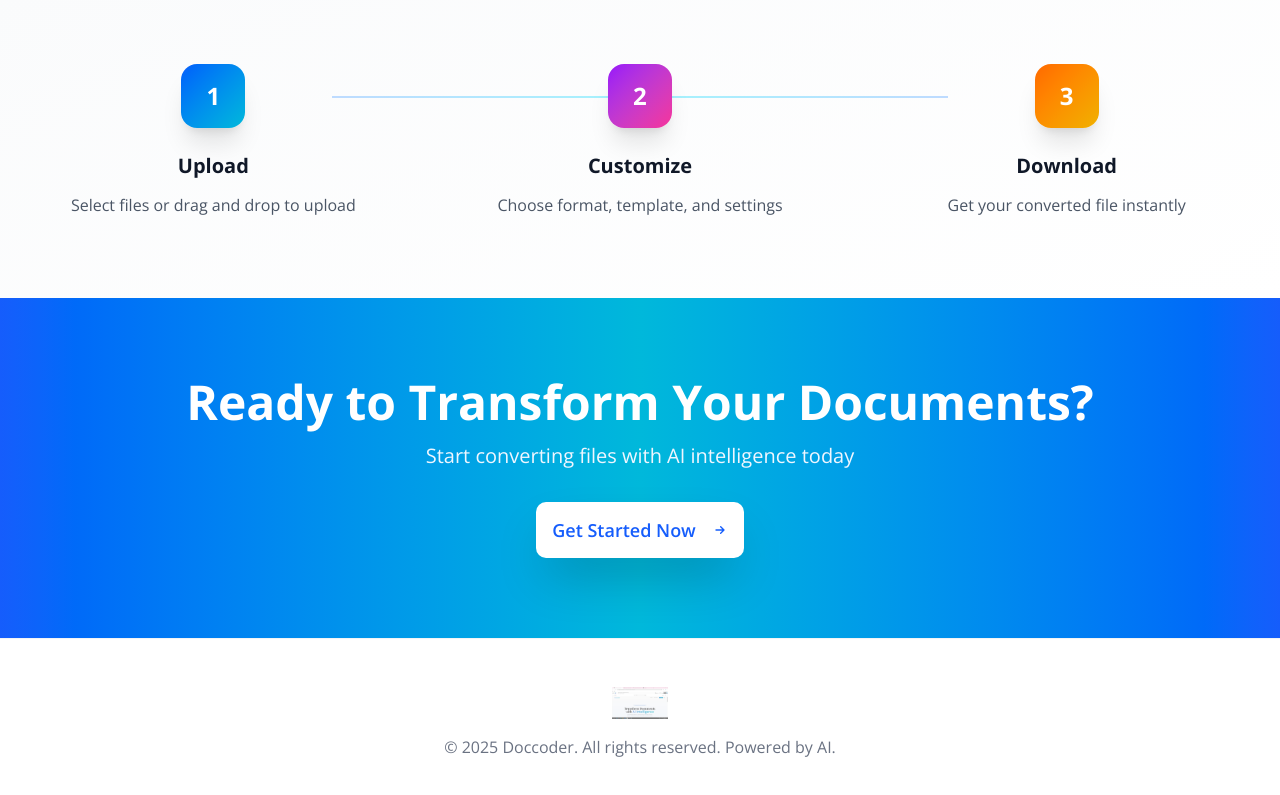
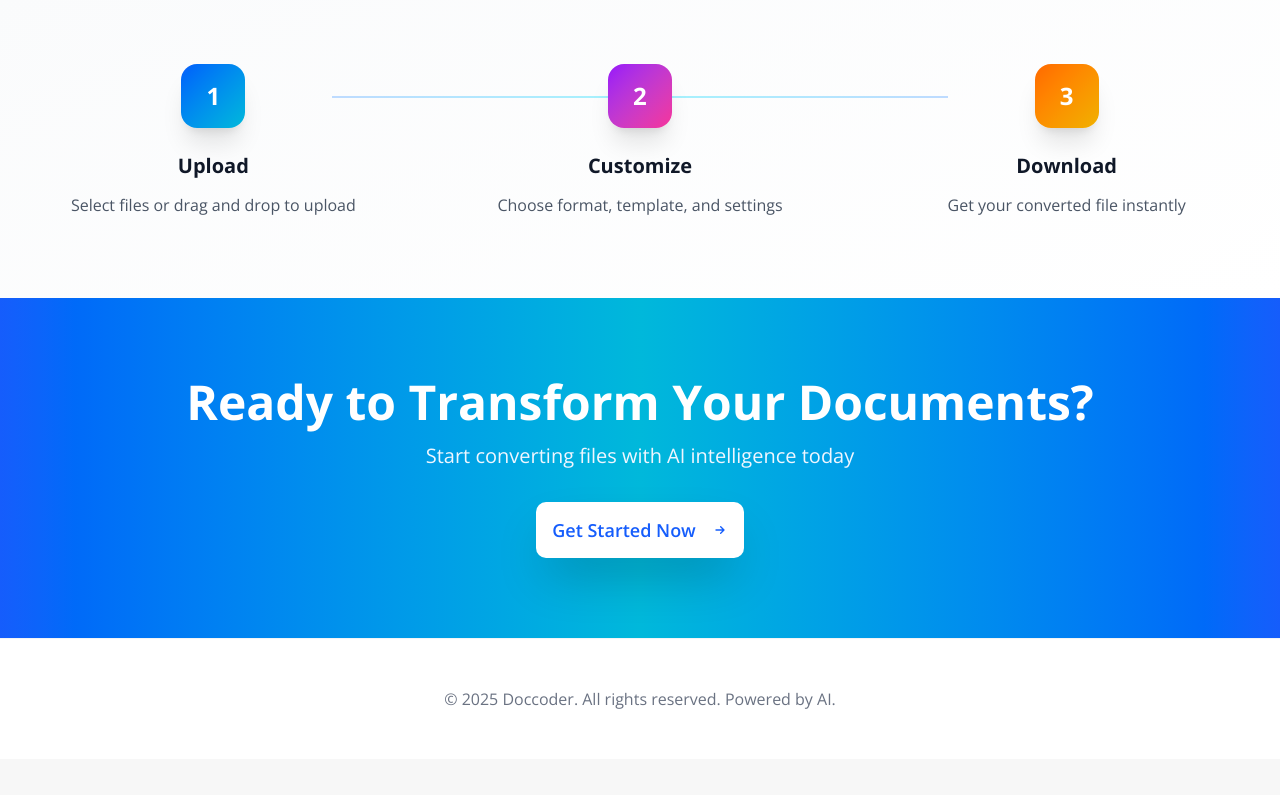
Before and after one commit to anshghone44-dotcom/Doccoder--AI-Document-Translator-App, a Next.js app: page / in a window 1280 px wide. Shown: the part 1428-2223 px from the top of the page. After the commit the page ends 2187 px from the top, so only its background shows below. Built offline with nearby package versions, Linux system fonts and the light colour scheme; a web font is replaced by a local one.

Commit message:
auto-commit for e455005f-e068-4fef-a330-4b7686d5228b

```diff
--- a/app/page.tsx
+++ b/app/page.tsx
@@ -167,9 +167,6 @@ export default function HomePage() {
       {/* Footer */}
       <footer className="border-t border-gray-100 bg-white py-12">
         <div className="container mx-auto px-6 text-center">
-          <div className="mb-4 flex justify-center">
-            <img src="/logo.png" alt="DocTranslate Logo" className="h-8 w-auto opacity-60" />
-          </div>
           <p className="text-gray-500">&copy; 2025 Doccoder. All rights reserved. Powered by AI.</p>
         </div>
       </footer>
```
